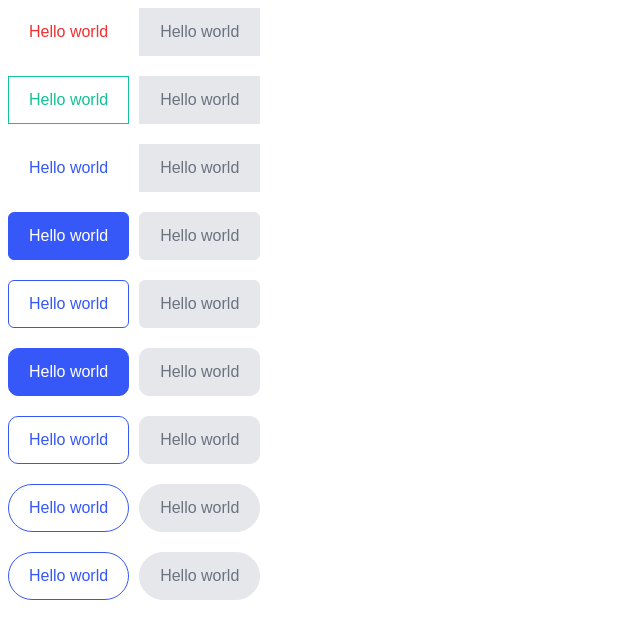
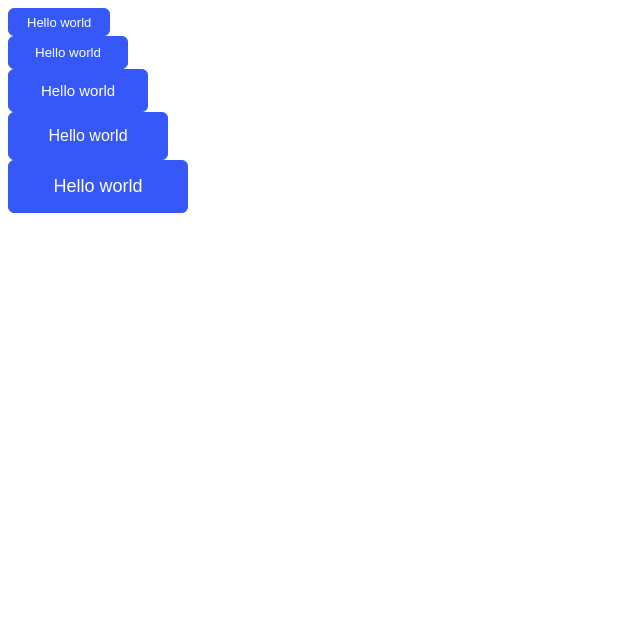
Before and after one commit to CihanErenler/atlast-react-component-library, a React (Vite) app: page / in a window 1280 px wide. Shown: the top 638 px of the page, without its empty margins (0-640 px from the left). Built offline with nearby package versions, Linux system fonts and the light colour scheme.

Commit message:
add different sizes: xs, sm, md, lg, xl

```diff
--- a/src/App.tsx
+++ b/src/App.tsx
@@ -3,107 +3,10 @@ import { Button } from './main';
 function App() {
   return (
     <section>
-      <div
-        style={{
-          display: 'flex',
-          gap: '10px',
-          marginBottom: '20px',
-        }}
-      >
-        <Button title="Hello world" color="danger" variant="ghost" />
-        <Button title="Hello world" disabled />
-      </div>
-      <div
-        style={{
-          display: 'flex',
-          gap: '10px',
-          marginBottom: '20px',
-        }}
-      >
-        <Button title="Hello world" variant="outline" color="success" />
-        <Button title="Hello world" disabled />
-      </div>
-      <div
-        style={{
-          display: 'flex',
-          gap: '10px',
-          marginBottom: '20px',
-        }}
-      >
-        <Button title="Hello world" variant="ghost" />
-        <Button title="Hello world" variant="ghost" disabled />
-      </div>
-      <div
-        style={{
-          display: 'flex',
-          gap: '10px',
-          marginBottom: '20px',
-        }}
-      >
-        <Button title="Hello world" borderRadius="small" />
-        <Button title="Hello world" disabled borderRadius="small" />
-      </div>
-      <div
-        style={{
-          display: 'flex',
-          gap: '10px',
-          marginBottom: '20px',
-        }}
-      >
-        <Button title="Hello world" variant="outline" borderRadius="small" />
       <Button
         title="Hello world"
-          variant="outline"
-          disabled
         borderRadius="small"
-        />
-      </div>
-      <div
-        style={{
-          display: 'flex',
-          gap: '10px',
-          marginBottom: '20px',
-        }}
-      >
-        <Button title="Hello world" borderRadius="medium" />
-        <Button title="Hello world" disabled borderRadius="medium" />
-      </div>
-      <div
-        style={{
-          display: 'flex',
-          gap: '10px',
-          marginBottom: '20px',
-        }}
-      >
-        <Button title="Hello world" variant="outline" borderRadius="medium" />
-        <Button
-          title="Hello world"
-          variant="outline"
-          disabled
-          borderRadius="medium"
-        />
-      </div>
-      <div
-        style={{
-          display: 'flex',
-          gap: '10px',
-          marginBottom: '20px',
-        }}
-      >
-        <Button title="Hello world" borderRadius="full" variant="outline"/>
-        <Button title="Hello world" disabled borderRadius="full" />
-      </div>
-      <div
-        style={{
-          display: 'flex',
-          gap: '10px',
-          marginBottom: '20px',
-        }}
-      >
-        <Button
-          title="Hello world"
-          variant="outline"
-          borderRadius="full"
+        size="xs"
         onClick={() => {
           console.log('test');
           alert('clicked');
@@ -111,11 +14,40 @@ function App() {
       />
       <Button
         title="Hello world"
-          variant="outline"
-          disabled
-          borderRadius="full"
+        borderRadius="small"
+        size="sm"
+        onClick={() => {
+          console.log('test');
+          alert('clicked');
+        }}
       />
-      </div>
+      <Button
+        title="Hello world"
+        borderRadius="small"
+        size="md"
+        onClick={() => {
+          console.log('test');
+          alert('clicked');
+        }}
+      />
+      <Button
+        title="Hello world"
+        borderRadius="small"
+        size="lg"
+        onClick={() => {
+          console.log('test');
+          alert('clicked');
+        }}
+      />
+      <Button
+        title="Hello world"
+        borderRadius="small"
+        size="xl"
+        onClick={() => {
+          console.log('test');
+          alert('clicked');
+        }}
+      />
     </section>
   );
 }
--- a/src/components/Button/styles.module.scss
+++ b/src/components/Button/styles.module.scss
@@ -1,12 +1,8 @@
-@use "../../styles" as *;
-@use "../../styles/mixins" as *;
+@use '../../styles' as *;
+@use '../../styles/mixins' as *;
 
 .button {
   background-color: none;
-  height: 48px;
-  padding: 10px 20px;
-  min-width: 120px;
-  font-size: 16px;
   transition: background-color 0.3s ease;
   cursor: pointer;
   display: flex;
@@ -14,6 +10,41 @@
   justify-content: center;
   border: 1px solid transparent;
   @include prevent-text-selection;
+
+  &.size-xs {
+    height: 28px;
+    padding: 10px 18px;
+    min-width: 100px;
+    font-size: 13px;
+  }
+
+  &.size-sm {
+    height: 33px;
+    padding: 10px 18px;
+    min-width: 120px;
+    font-size: 14x;
+  }
+
+  &.size-md {
+    height: 43px;
+    padding: 10px 18px;
+    min-width: 140px;
+    font-size: 15px;
+  }
+
+  &.size-lg {
+    height: 48px;
+    padding: 10px 20px;
+    min-width: 160px;
+    font-size: 16px;
+  }
+
+  &.size-xl {
+    height: 53px;
+    padding: 10px 24px;
+    min-width: 180px;
+    font-size: 18px;
+  }
 
   // Primary
   &:not(.disabled) {
```
Lines whose indentation alone changed are shown as unchanged.
